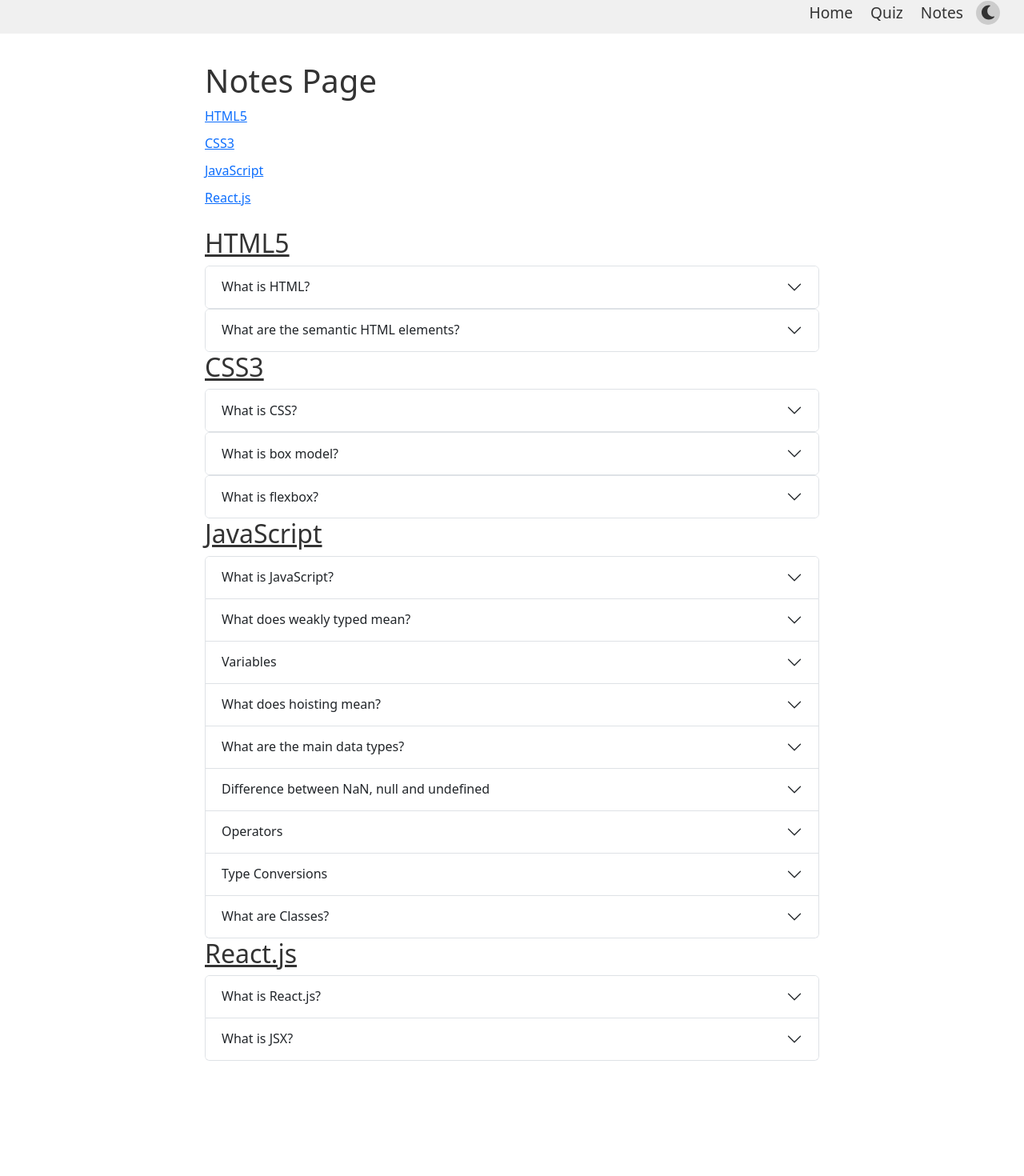
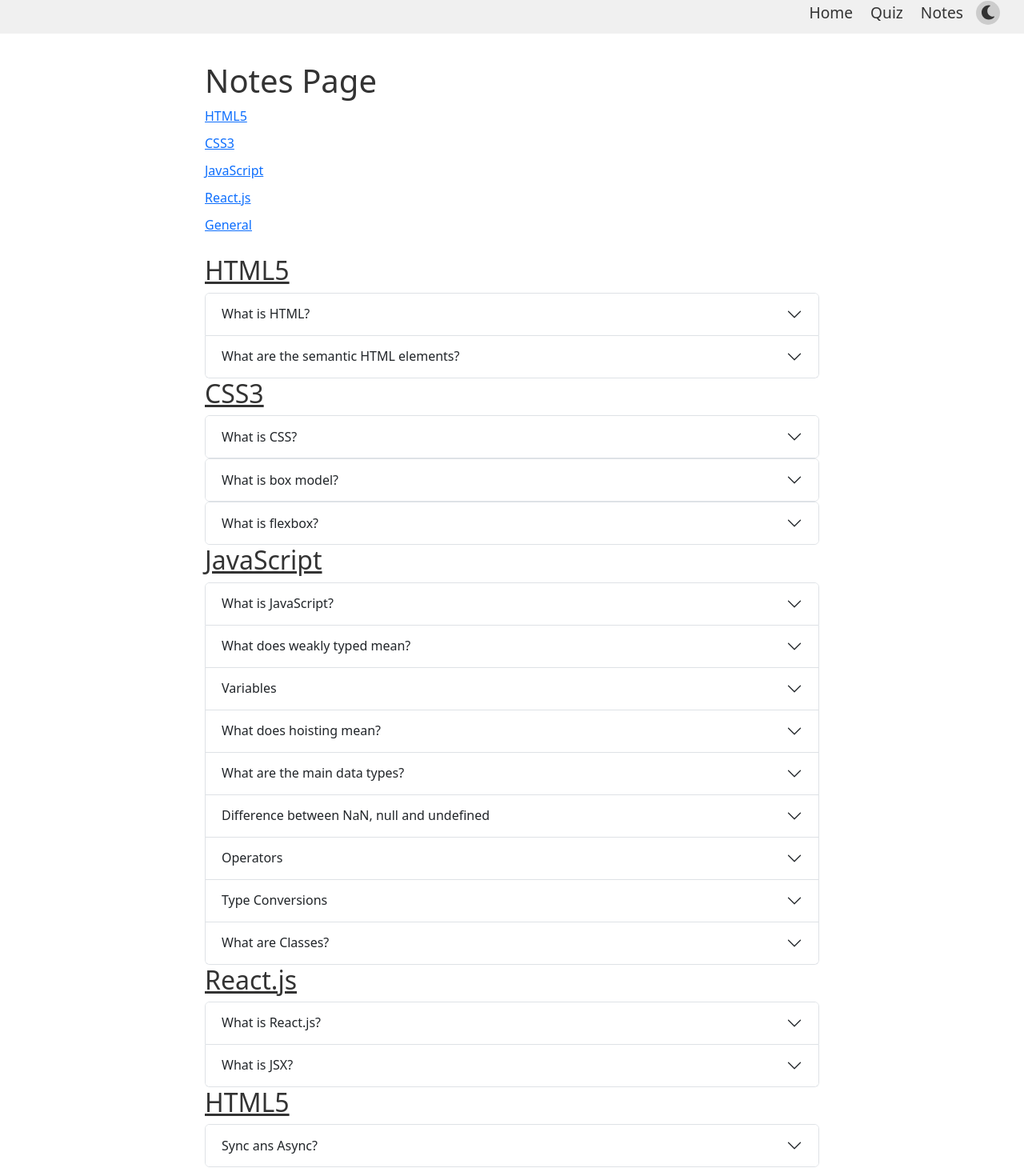
Before and after one commit to annie-uchiha/notes, a React (Create React App) app in the folder quiz-app/: page /notes in a window 1280 px wide. Shown: the part 19-1489 px from the top of the page at 80% size. Before the commit the page ends 1371 px from the top, so only its background shows below. Built offline with nearby package versions, Linux system fonts and the light colour scheme.

Commit message:
add sections

```diff
--- a/quiz-app/src/pages/Notes.js
+++ b/quiz-app/src/pages/Notes.js
@@ -20,6 +20,9 @@ function Notes() {
         <li>
           <a href="#reactJS">React.js</a>
         </li>
+        <li>
+          <a href="#general">General</a>
+        </li>
       </ul>
       <div>
         <h2 className="notes__title" id="html5">
@@ -32,8 +35,6 @@ function Notes() {
               Hyper Text Markup Language. It defines the content and structure of web content. It is not a programming language.
             </Accordion.Body>
           </Accordion.Item>
-          </Accordion>
-          <Accordion>
           <Accordion.Item eventKey="1">
             <Accordion.Header>What are the semantic HTML elements?</Accordion.Header>
             <Accordion.Body className="left-section">
@@ -253,6 +254,19 @@ function Notes() {
           </Accordion.Item>
           </Accordion>
       </div>
+
+        <h2 className="notes__title" id="general">
+          HTML5
+        </h2>
+        <Accordion>
+          <Accordion.Item eventKey="0">
+            <Accordion.Header>Sync ans Async?</Accordion.Header>
+            <Accordion.Body className="left-section">
+              Sync programming - tasks are performed one ata  time in a sequential order, blocking further execution until the current task is completed.
+              Async programming - tasks are performed without blocking the main thread, allowing other tasks to run concurrently. It uses callbacks, promises and async/await.
+            </Accordion.Body>
+          </Accordion.Item>
+          </Accordion>
     </section>
   );
 }
```
